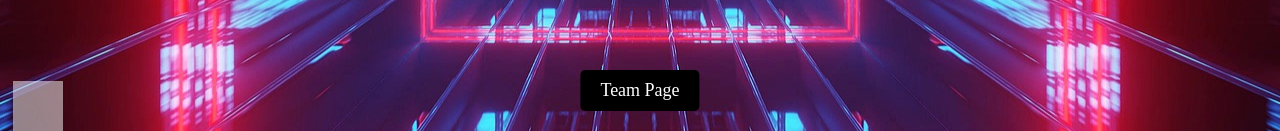
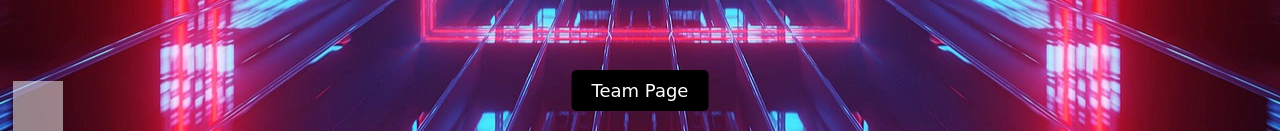
Before and after one commit to tan8325/Team4_DiceGame_Repo, a plain HTML site: page index.html in a window 1280 px wide. Shown: the part 669-800 px from the top of the page. Drawn offline with Linux system fonts and the light colour scheme.

Commit message:
Updated style.css

```diff
--- a/style.css
+++ b/style.css
@@ -61,6 +61,7 @@ h2 {
   border-radius: 5px;
   cursor: pointer;
   text-decoration: none;
+  font-family: cursive, sans-serif;
   font-size: 18px;
 }
 
```
